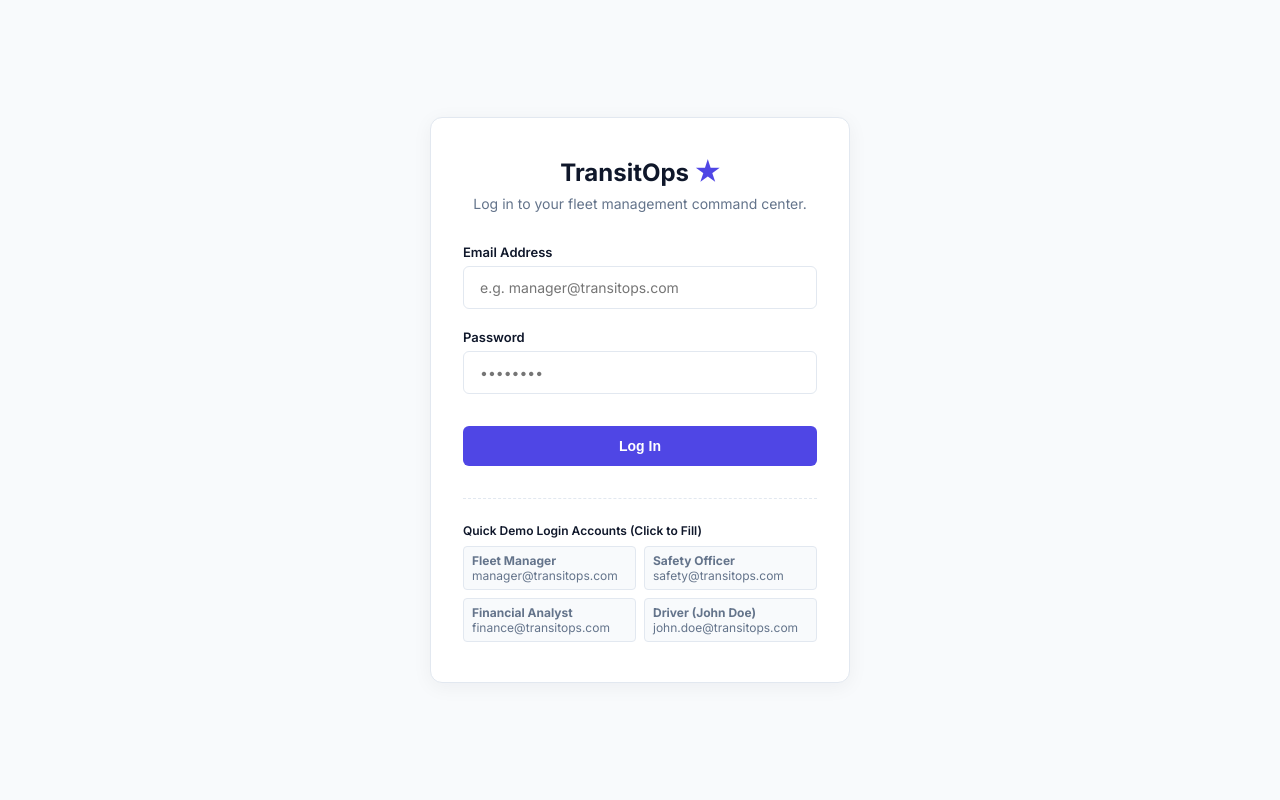
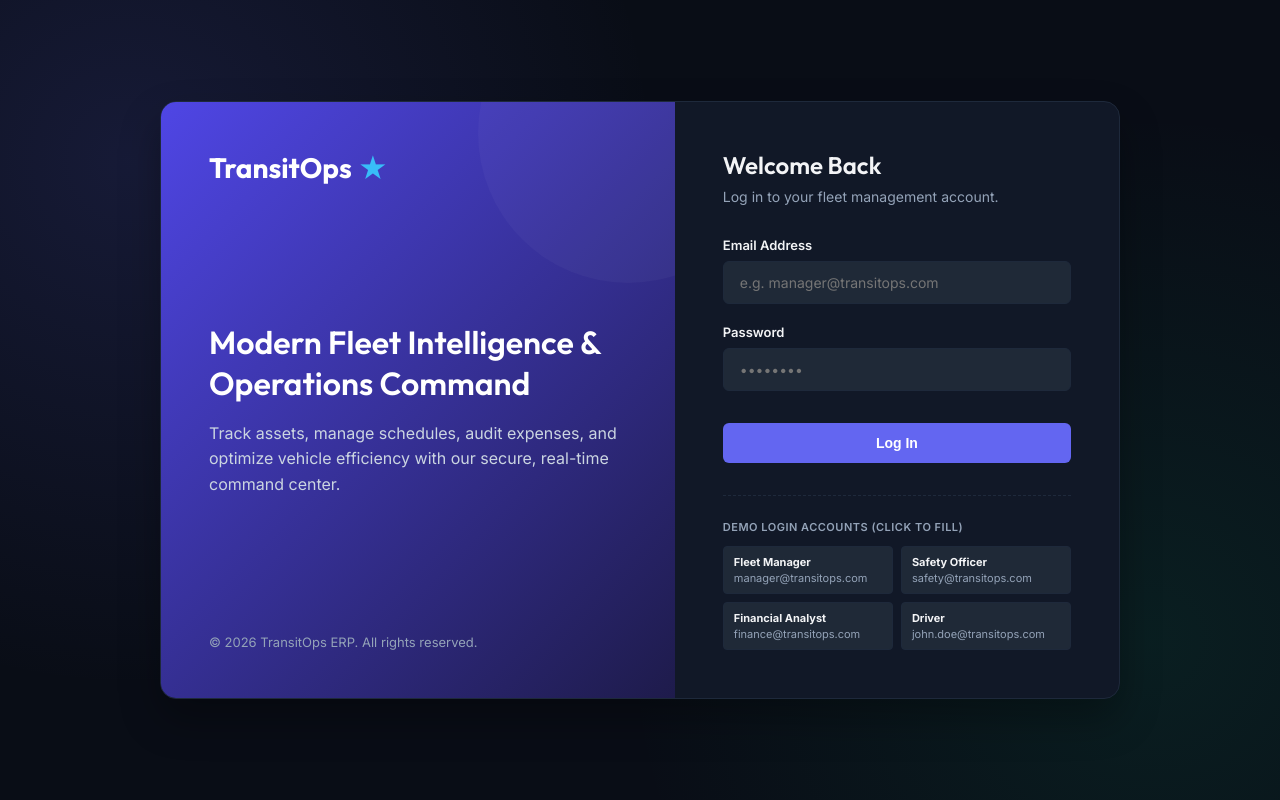
Before and after one commit to Shrujal00/transit-ops-odoo, a Django app: page /login/ in a window 1280 px wide. Run offline with Django 5.2, Linux system fonts and the light colour scheme.

Commit message:
Support Trailer vehicle type choices, stabilize quick action dispatch validation, and overhaul login page UI.

```diff
--- a/core/models.py
+++ b/core/models.py
@@ -52,6 +52,7 @@
         ('Truck', 'Truck'),
         ('Van', 'Van'),
         ('Sedan', 'Sedan'),
+        ('Trailer', 'Trailer'),
         ('Other', 'Other'),
     ]
     REGION_CHOICES = [
--- a/core/templates/registration/login.html
+++ b/core/templates/registration/login.html
@@ -7,16 +7,16 @@
     <!-- Google Fonts -->
     <link rel="preconnect" href="https://fonts.googleapis.com">
     <link rel="preconnect" href="https://fonts.gstatic.com" crossorigin>
-    <link href="https://fonts.googleapis.com/css2?family=Inter:wght@400;500;600;700&display=swap" rel="stylesheet">
+    <link href="https://fonts.googleapis.com/css2?family=Inter:wght@400;500;600;700&family=Outfit:wght@500;600;700&display=swap" rel="stylesheet">
     <style>
         :root {
             --primary-color: #0f172a;
-            --accent-color: #4f46e5;
-            --accent-hover: #4338ca;
-            --bg-color: #f8fafc;
-            --border-color: #e2e8f0;
-            --text-color: #334155;
-            --text-muted: #64748b;
+            --accent-color: #6366f1;
+            --accent-hover: #4f46e5;
+            --bg-color: #090d16;
+            --border-color: #1e293b;
+            --text-color: #f3f4f6;
+            --text-muted: #94a3b8;
         }
 
         * {
@@ -34,34 +34,103 @@
             align-items: center;
             min-height: 100vh;
             padding: 20px;
+            background-image: radial-gradient(circle at 10% 20%, rgba(99, 102, 241, 0.15) 0%, transparent 40%),
+                              radial-gradient(circle at 90% 80%, rgba(16, 185, 129, 0.1) 0%, transparent 40%);
         }
 
-        .login-card {
-            background-color: #ffffff;
+        .login-wrapper {
+            display: flex;
+            width: 100%;
+            max-width: 960px;
+            background-color: #111827;
             border: 1px solid var(--border-color);
-            border-radius: 12px;
-            box-shadow: 0 4px 20px rgba(15, 23, 42, 0.05);
-            width: 100%;
-            max-width: 420px;
-            padding: 40px 32px;
+            border-radius: 16px;
+            overflow: hidden;
+            box-shadow: 0 20px 40px rgba(0, 0, 0, 0.3);
         }
 
-        .logo {
+        /* Left visual info panel */
+        .info-panel {
+            flex: 1.2;
+            background: linear-gradient(135deg, #4f46e5 0%, #1e1b4b 100%);
+            padding: 48px;
+            display: flex;
+            flex-direction: column;
+            justify-content: space-between;
+            position: relative;
+            overflow: hidden;
+        }
+
+        .info-panel::before {
+            content: '';
+            position: absolute;
+            top: -20%;
+            right: -20%;
+            width: 300px;
+            height: 300px;
+            background: rgba(255, 255, 255, 0.03);
+            border-radius: 50%;
+            pointer-events: none;
+        }
+
+        .info-panel-header .brand {
+            font-family: 'Outfit', sans-serif;
+            font-size: 28px;
+            font-weight: 700;
+            color: #ffffff;
+            display: flex;
+            align-items: center;
+            gap: 8px;
+        }
+
+        .info-panel-header .brand span {
+            color: #38bdf8;
+        }
+
+        .info-panel-body {
+            margin-top: 64px;
+        }
+
+        .info-panel-body h2 {
+            font-family: 'Outfit', sans-serif;
+            font-size: 32px;
+            font-weight: 600;
+            color: #ffffff;
+            line-height: 1.3;
+            margin-bottom: 16px;
+        }
+
+        .info-panel-body p {
+            font-size: 16px;
+            color: #cbd5e1;
+            line-height: 1.6;
+        }
+
+        .info-panel-footer {
+            font-size: 13px;
+            color: #94a3b8;
+            margin-top: 64px;
+        }
+
+        /* Right form panel */
+        .form-panel {
+            flex: 1;
+            padding: 48px;
+            display: flex;
+            flex-direction: column;
+            justify-content: center;
+        }
+
+        .form-panel h3 {
+            font-family: 'Outfit', sans-serif;
             font-size: 24px;
-            font-weight: 700;
-            text-align: center;
-            color: var(--primary-color);
+            font-weight: 600;
             margin-bottom: 8px;
         }
 
-        .logo span {
-            color: var(--accent-color);
-        }
-
-        .subtitle {
+        .form-panel .subtitle {
             font-size: 14px;
             color: var(--text-muted);
-            text-align: center;
             margin-bottom: 32px;
         }
 
@@ -69,18 +138,20 @@
             margin-bottom: 20px;
             display: flex;
             flex-direction: column;
-            gap: 6px;
+            gap: 8px;
         }
 
         .form-group label {
             font-size: 13px;
             font-weight: 600;
-            color: var(--primary-color);
+            color: var(--text-color);
         }
 
         .form-group input {
             padding: 12px 16px;
             border: 1px solid var(--border-color);
+            background-color: #1f2937;
+            color: #ffffff;
             border-radius: 6px;
             outline: none;
             font-family: inherit;
@@ -111,9 +182,9 @@
         }
 
         .error-banner {
-            background-color: #fee2e2;
-            border: 1px solid #fecaca;
-            color: #991b1b;
+            background-color: #3b0712;
+            border: 1px solid #991b1b;
+            color: #fca5a5;
             padding: 12px 16px;
             border-radius: 6px;
             font-size: 13px;
@@ -125,14 +196,15 @@
             margin-top: 32px;
             border-top: 1px dashed var(--border-color);
             padding-top: 24px;
-            font-size: 12px;
-            color: var(--text-muted);
         }
 
         .demo-credentials h4 {
-            color: var(--primary-color);
-            margin-bottom: 8px;
+            font-size: 11px;
+            color: var(--text-muted);
+            margin-bottom: 12px;
             font-weight: 600;
+            text-transform: uppercase;
+            letter-spacing: 0.5px;
         }
 
         .demo-credentials ul {
@@ -143,26 +215,69 @@
         }
 
         .demo-credentials li {
-            background-color: var(--bg-color);
-            padding: 6px 8px;
+            background-color: #1f2937;
+            padding: 8px 10px;
             border-radius: 4px;
             border: 1px solid var(--border-color);
             cursor: pointer;
             transition: all 0.2s;
+            font-size: 11px;
+            color: var(--text-muted);
+        }
+
+        .demo-credentials li strong {
+            color: var(--text-color);
+            display: block;
+            margin-bottom: 2px;
         }
 
         .demo-credentials li:hover {
             border-color: var(--accent-color);
-            background-color: #f5f3ff;
-            color: var(--primary-color);
+            background-color: #374151;
+            color: var(--text-color);
+        }
+
+        @media (max-width: 768px) {
+            .login-wrapper {
+                flex-direction: column;
+                max-width: 480px;
+            }
+            .info-panel {
+                padding: 32px;
+            }
+            .info-panel-body {
+                margin-top: 32px;
+            }
+            .info-panel-footer {
+                margin-top: 32px;
+            }
+            .form-panel {
+                padding: 32px;
+            }
         }
     </style>
 </head>
 <body>
 
-    <div class="login-card">
-        <div class="logo">TransitOps <span>★</span></div>
-        <div class="subtitle">Log in to your fleet management command center.</div>
+    <div class="login-wrapper">
+        <!-- Left Visual Panel -->
+        <div class="info-panel">
+            <div class="info-panel-header">
+                <div class="brand">TransitOps <span>★</span></div>
+            </div>
+            <div class="info-panel-body">
+                <h2>Modern Fleet Intelligence & Operations Command</h2>
+                <p>Track assets, manage schedules, audit expenses, and optimize vehicle efficiency with our secure, real-time command center.</p>
+            </div>
+            <div class="info-panel-footer">
+                &copy; 2026 TransitOps ERP. All rights reserved.
+            </div>
+        </div>
+
+        <!-- Right Form Panel -->
+        <div class="form-panel">
+            <h3>Welcome Back</h3>
+            <div class="subtitle">Log in to your fleet management account.</div>
 
             {% if form.errors %}
                 <div class="error-banner">
@@ -186,25 +301,26 @@
             </form>
 
             <div class="demo-credentials">
-            <h4>Quick Demo Login Accounts (Click to Fill)</h4>
+                <h4>Demo Login Accounts (Click to Fill)</h4>
                 <ul>
                     <li onclick="fillForm('manager@transitops.com')">
-                    <strong>Fleet Manager</strong><br>
+                        <strong>Fleet Manager</strong>
                         manager@transitops.com
                     </li>
                     <li onclick="fillForm('safety@transitops.com')">
-                    <strong>Safety Officer</strong><br>
+                        <strong>Safety Officer</strong>
                         safety@transitops.com
                     </li>
                     <li onclick="fillForm('finance@transitops.com')">
-                    <strong>Financial Analyst</strong><br>
+                        <strong>Financial Analyst</strong>
                         finance@transitops.com
                     </li>
                     <li onclick="fillForm('john.doe@transitops.com')">
-                    <strong>Driver (John Doe)</strong><br>
+                        <strong>Driver</strong>
                         john.doe@transitops.com
                     </li>
                 </ul>
+            </div>
         </div>
     </div>
 
```
Also changed, not shown: core/views.py (+12 -3 lines). Lines whose indentation alone changed are shown as unchanged.
